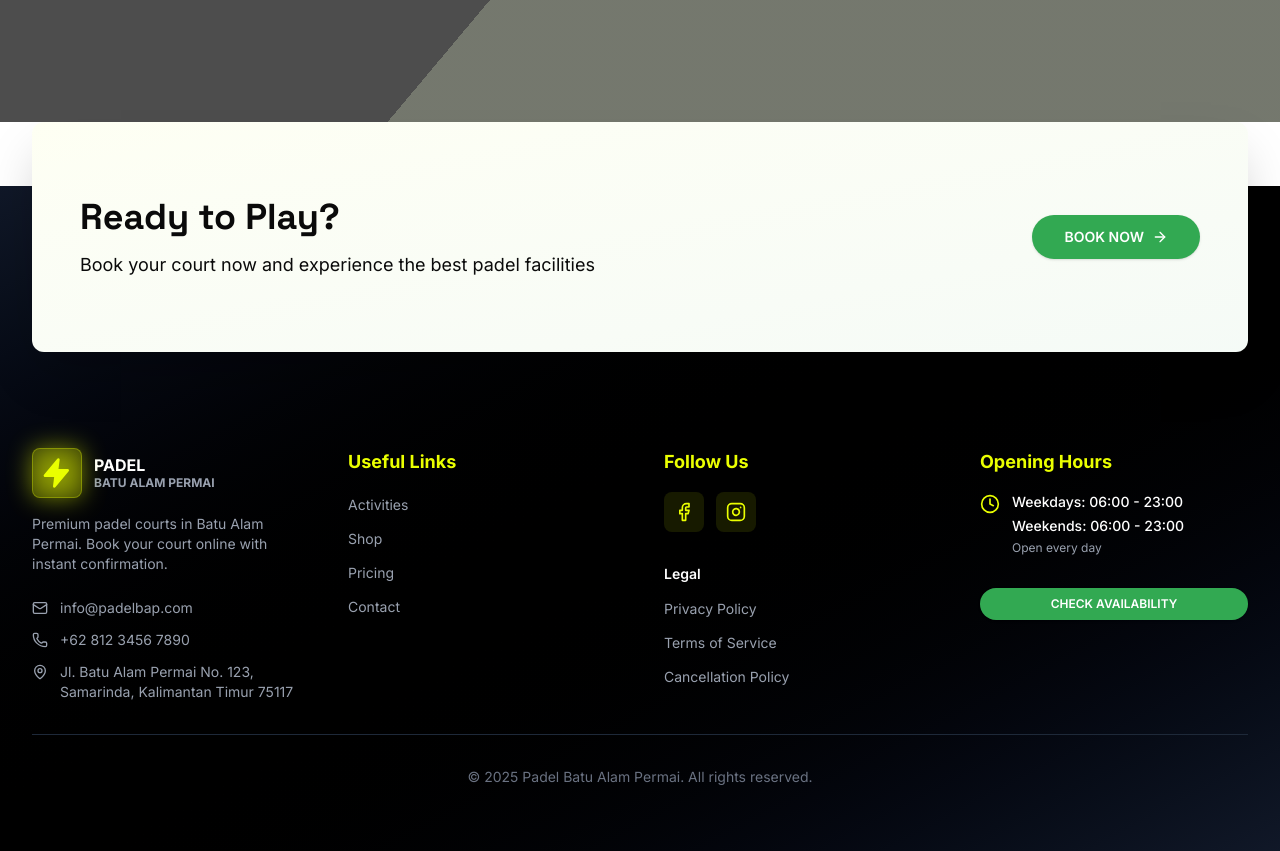
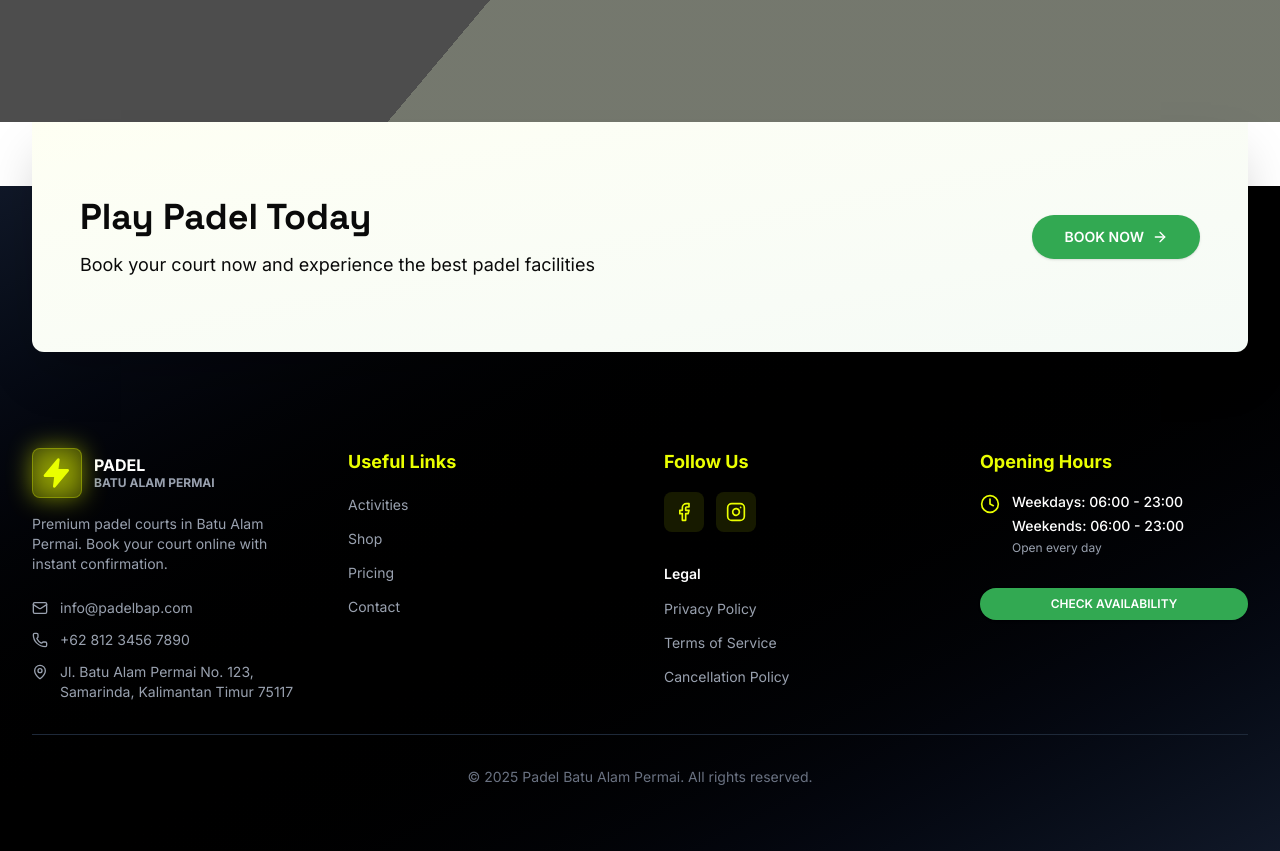
Before and after one commit to thekevinkun/padel-court, a Next.js app: page / in a window 1280 px wide. Shown: the part 9820-10671 px from the top of the page. Built offline with nearby package versions, Linux system fonts and the light colour scheme; no server answers; the database is empty.

Commit message:
Change text on CTA Footer

```diff
--- a/src/components/layout/Footer.tsx
+++ b/src/components/layout/Footer.tsx
@@ -63,13 +63,13 @@ const Footer = () => {
       {/* CTA Section - Overlapping */}
       <div className="relative">
         <div className="container-custom">
-          <Card className="relative -top-16 bg-background shadow-2xl border-0 overflow-hidden">
+          <Card className="relative -top-16 bg-background shadow-2xl border-0 overflow-hidden rounded-t-none">
             <div className="absolute inset-0 bg-gradient-to-br from-primary/5 to-forest/5" />
             <div className="relative px-6 py-8 md:px-12 md:py-12">
               <div className="flex flex-col md:flex-row items-center justify-between gap-6">
                 <div className="text-center md:text-left">
                   <h3 className="heading-3 text-foreground mb-2">
-                    Ready to Play?
+                    Play Padel Today
                   </h3>
                   <p className="text-body">
                     Book your court now and experience the best padel facilities
```
